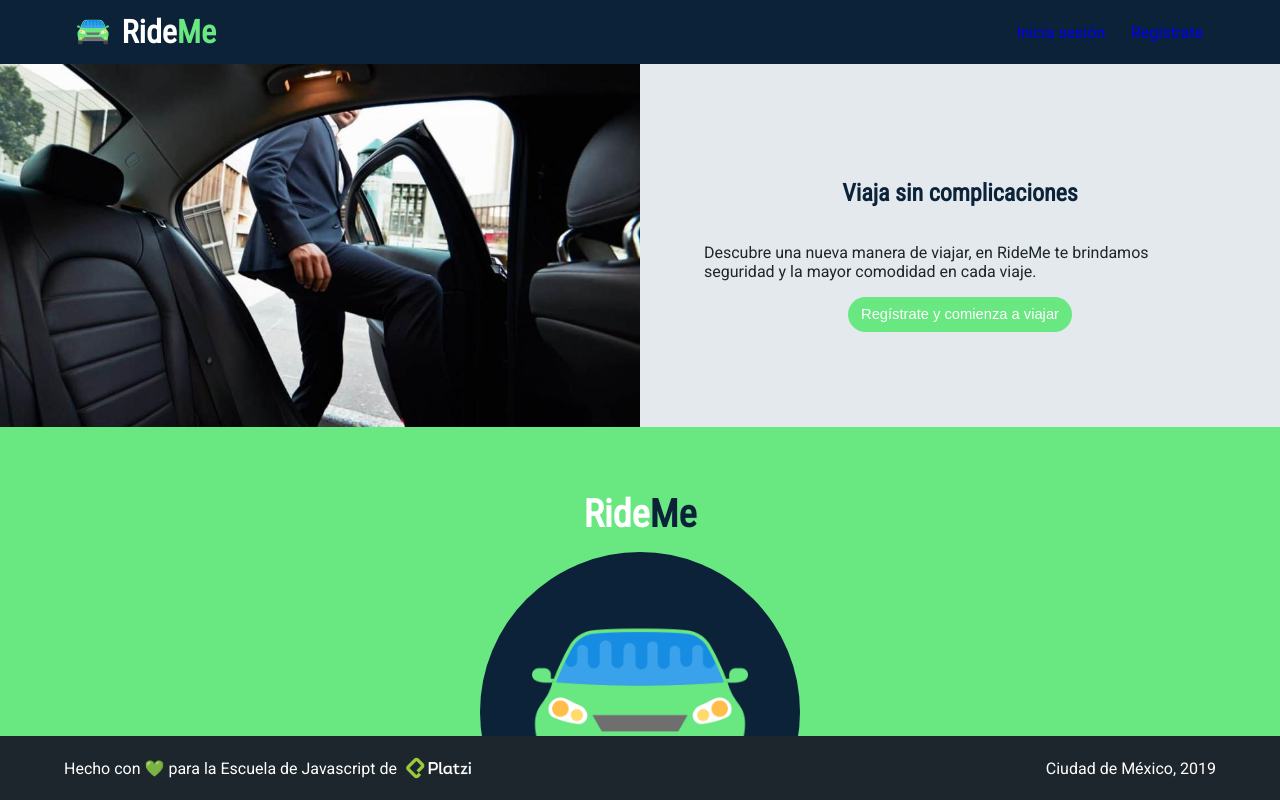
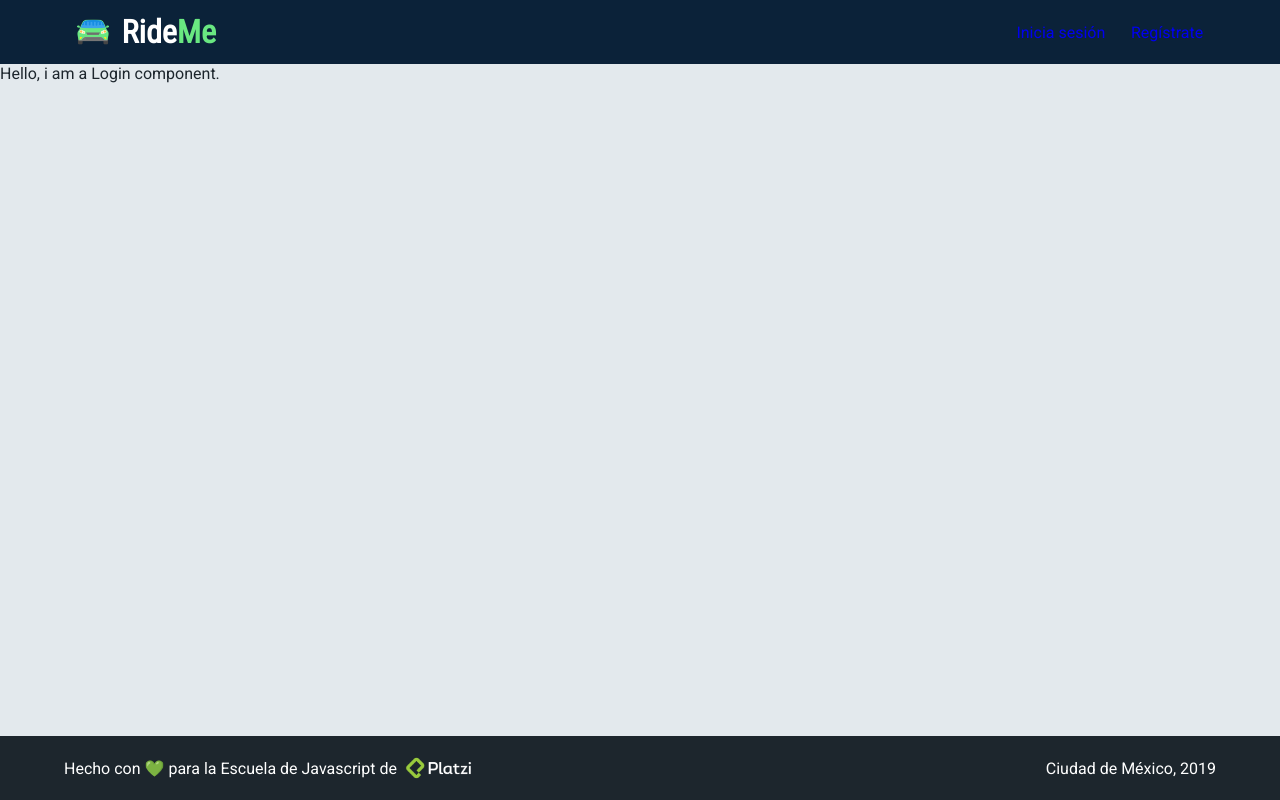
Before and after one commit to luisflorescode/RideMe, a React app: page /login in a window 1280 px wide. Built offline with nearby package versions, Linux system fonts and the light colour scheme.

Commit message:
Add Login container

```diff
--- a/src/App.jsx
+++ b/src/App.jsx
@@ -1,12 +1,13 @@
 import React from 'react';
 import { BrowserRouter, Switch, Route } from 'react-router-dom';
+import Landing from './containers/Landing';
+import Login from './containers/Login';
 import './assets/styles/App.scss';
-import Landing from './containers/Landing';
 
 const App = () => (
   <BrowserRouter>
     <Switch>
-      <Route exact path='/login' component={Landing} />
+      <Route exact path='/login' component={Login} />
       <Route exact path='/' component={Landing} />
     </Switch>
   </BrowserRouter>
--- a/src/components/Footer.jsx
+++ b/src/components/Footer.jsx
@@ -1,8 +1,6 @@
 import React from 'react';
-
+import logoPlatzi from '../assets/static/logo-platzi.png';
 import '../assets/styles/components/Footer.scss';
-
-import logoPlatzi from '../assets/static/logo-platzi.png';
 
 const Footer = () => (
   <footer className='footer '>
--- a/src/components/Header.jsx
+++ b/src/components/Header.jsx
@@ -1,6 +1,5 @@
 import React from 'react';
 import { Link } from 'react-router-dom';
-
 import logo from '../assets/static/logo.png';
 import '../assets/styles/components/Header.scss';
 
--- a/src/components/Hero.jsx
+++ b/src/components/Hero.jsx
@@ -1,6 +1,6 @@
 import React from 'react';
+import heroImg from '../assets/static/hero.jpg';
 import '../assets/styles/components/Hero.scss';
-import heroImg from '../assets/static/hero.jpg';
 
 const Hero = () => (
   <section className='hero'>
--- a/src/components/Info.jsx
+++ b/src/components/Info.jsx
@@ -1,6 +1,6 @@
 import React from 'react';
+import logo from '../assets/static/logo.png';
 import '../assets/styles/components/Info.scss';
-import logo from '../assets/static/logo.png';
 
 const Info = () => (
   <section className='info'>
--- a/src/containers/Landing.jsx
+++ b/src/containers/Landing.jsx
@@ -1,9 +1,7 @@
 import React from 'react';
-
+import Hero from '../components/Hero';
 import Horizontal from '../layouts/Horizontal';
-import Hero from '../components/Hero';
 import Info from '../components/Info';
-
 import '../assets/styles/containers/Landing.scss';
 
 const Landing = () => (
--- /dev/null
+++ b/src/containers/Login.jsx
@@ -0,0 +1,10 @@
+import React from 'react';
+import Horizontal from '../layouts/Horizontal';
+
+const Login = () => (
+  <Horizontal>
+    Hello, i am a Login component.
+  </Horizontal>
+);
+
+export default Login;
--- a/src/layouts/Horizontal.jsx
+++ b/src/layouts/Horizontal.jsx
@@ -1,8 +1,6 @@
 import React from 'react';
-
 import Header from '../components/Header';
 import Footer from '../components/Footer';
-
 import '../assets/styles/layouts/Horizontal.scss';
 
 const Horizontal = ({ children }) => (
```
